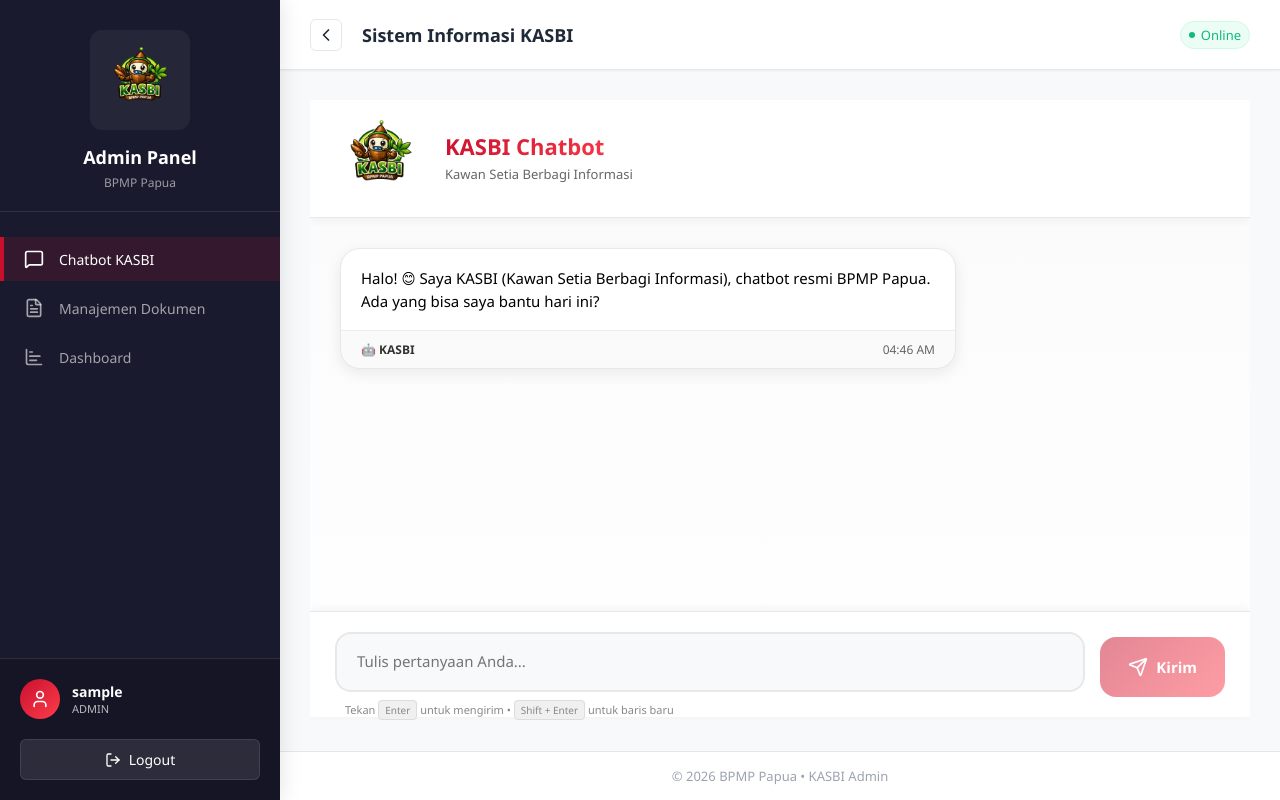
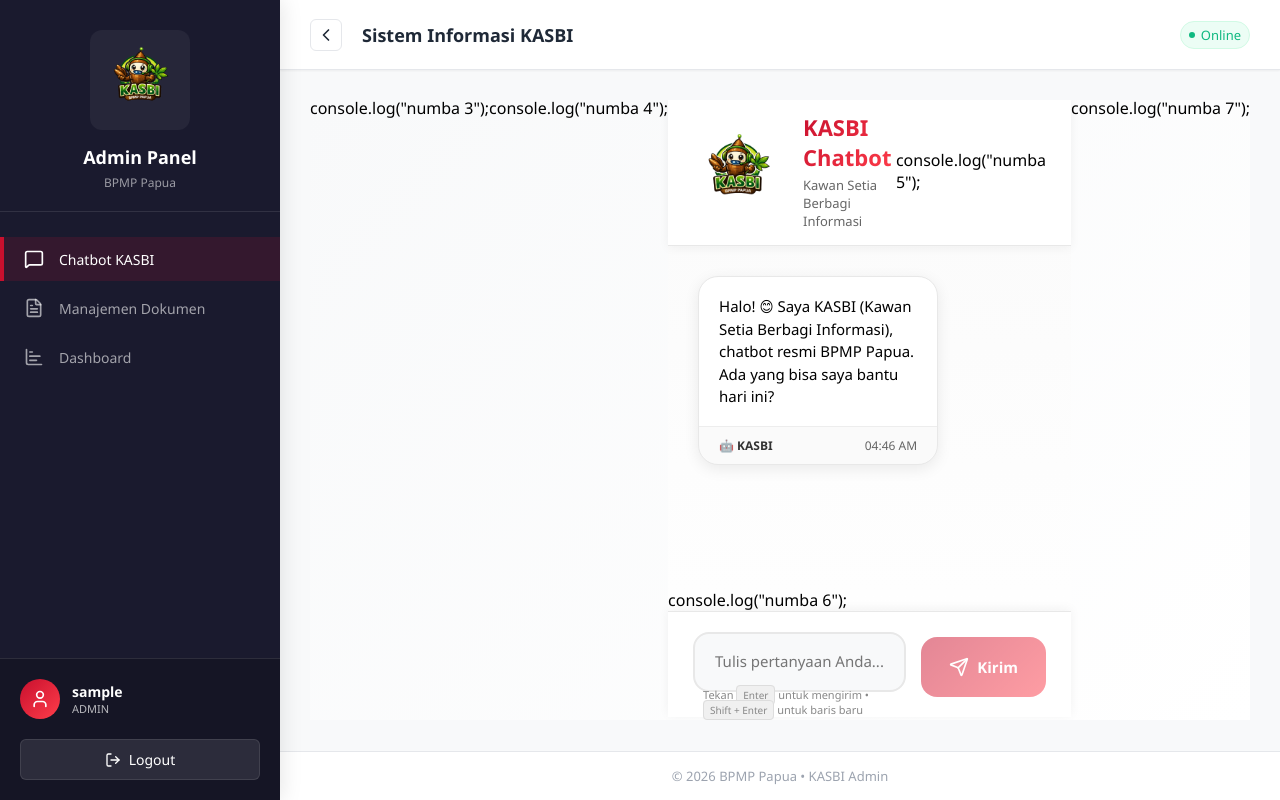
Before and after one commit to LemHS/frontend-kasbi, a React app: page /admin/chatbot in a window 1280 px wide. Built offline with nearby package versions, Linux system fonts and the light colour scheme; sample sign-in values are in the browser's storage; the HTML template or start-up script is replaced by a standard one.

Commit message:
debugging

```diff
--- a/src/pages/Chatbot.jsx
+++ b/src/pages/Chatbot.jsx
@@ -205,6 +205,8 @@
     }
   };
 
+  console.log("numba 1");
+
   const containerStyle = {
     display: 'flex',
     // Change 140px to 180px to account for the top bar, footer, and padding
@@ -214,6 +216,8 @@
     overflow: 'hidden',
     minHeight: '500px'
   };
+
+  console.log("numba 2");
 
   return (
     <div
@@ -257,6 +261,8 @@
           </div>
         </div>
       )}
+
+      console.log("numba 3");
 
       {/* Desktop Sidebar */}
       {!isMobile && !isAdminChatbot && (
@@ -311,6 +317,8 @@
         </aside>
       )}
 
+      console.log("numba 4");
+
       {/* Main Chat Area */}
       <main className="chat-main">
         <header className="chat-header">
@@ -326,6 +334,8 @@
               <p className="header-subtitle">Kawan Setia Berbagi Informasi</p>
             </div>
           </div>
+
+          console.log("numba 5");
 
           {!isMobile && !isAdminChatbot && (
             <div className="header-status">
@@ -373,6 +383,8 @@
           <div ref={endRef} className="scroll-anchor" />
         </div>
 
+        console.log("numba 6");
+
         {/* Quick Actions */}
         {!isAdminChatbot && (
           <div className="quick-actions-bar">
@@ -408,6 +420,8 @@
         </div>
       </main>
 
+      console.log("numba 7");
+
       {/* Mobile Sidebar Drawer */}
       {isMobile && sidebarOpen && !isAdminChatbot && (
         <div className="mobile-sidebar-drawer">
```
